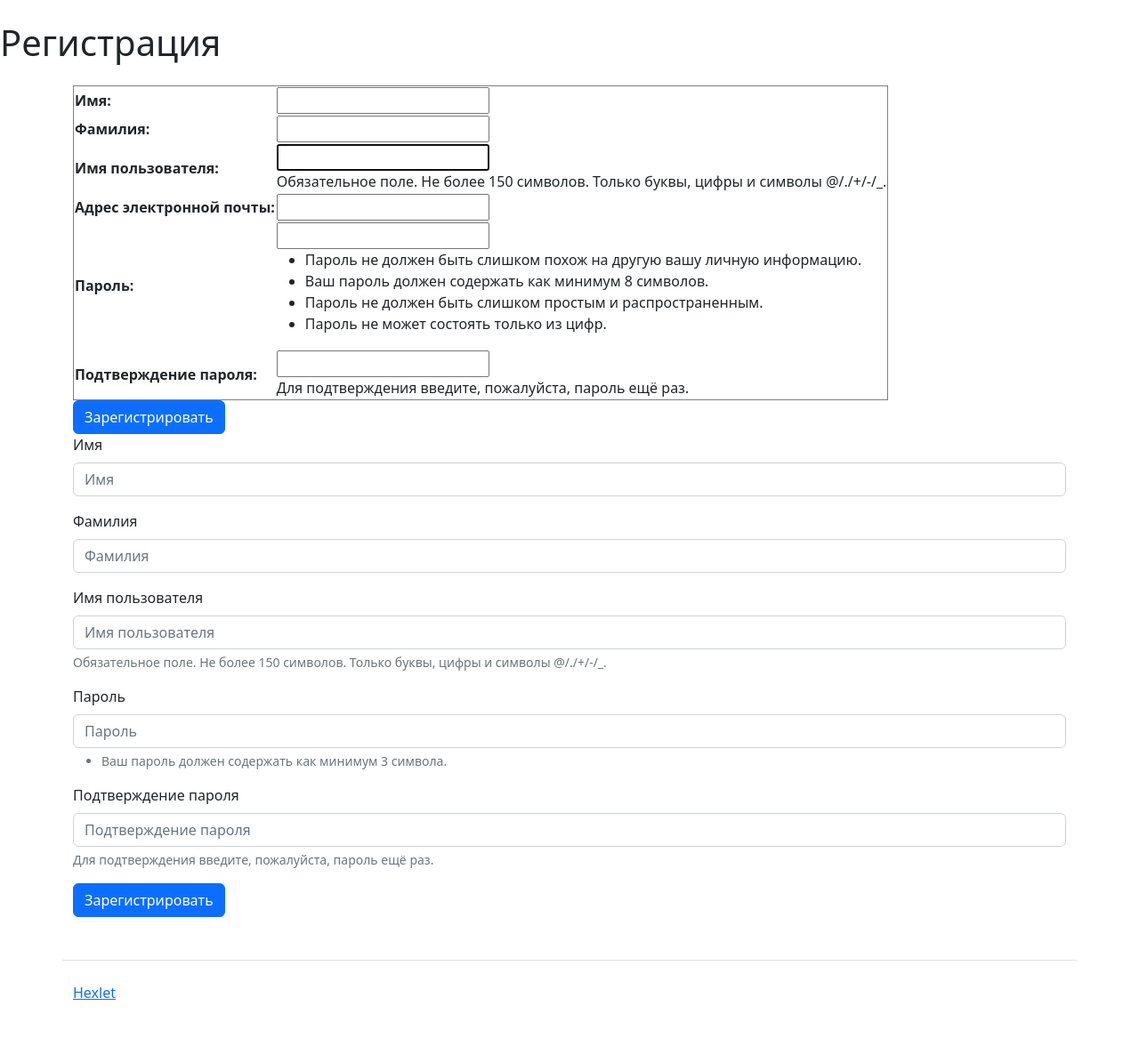
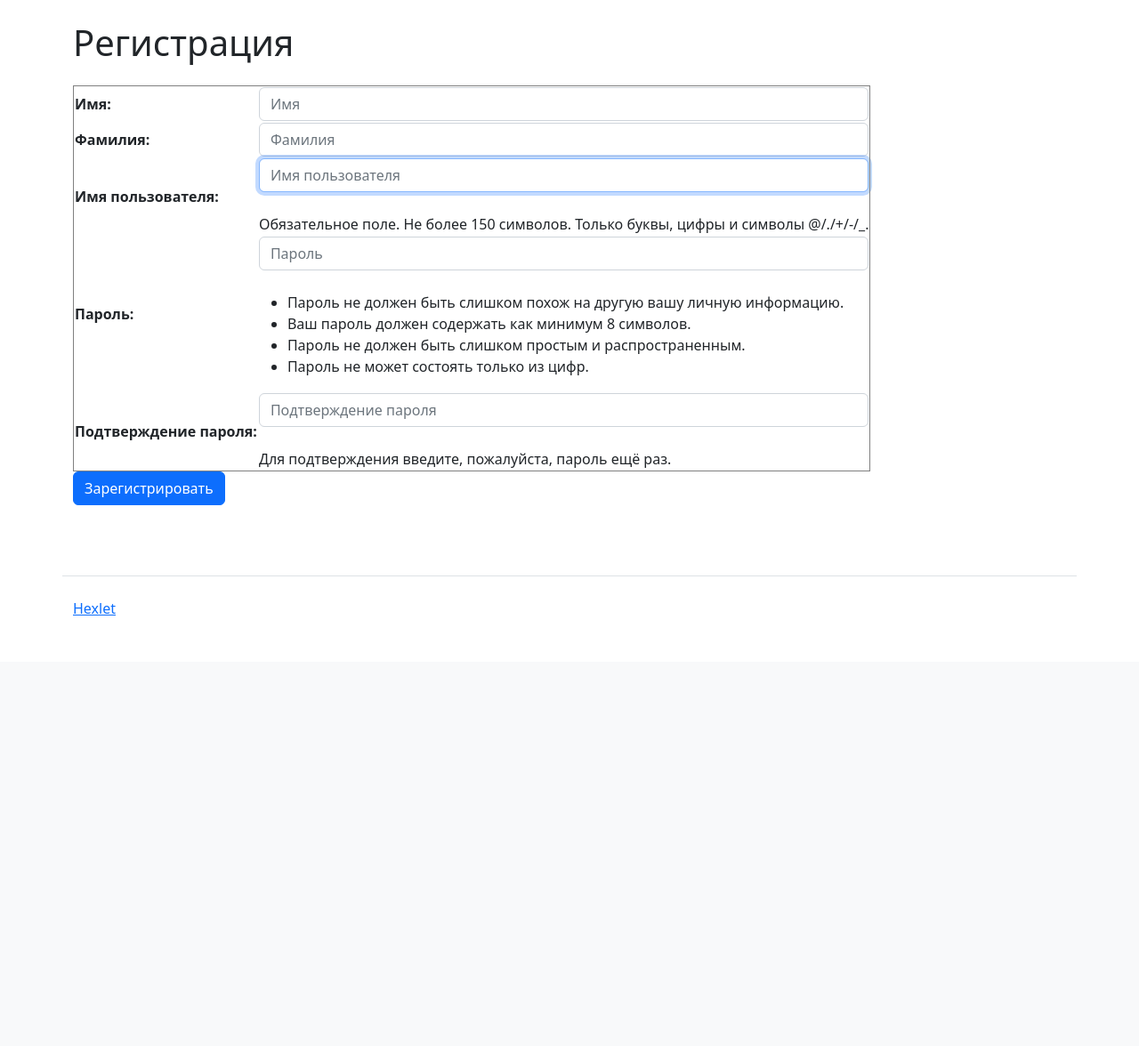
Before and after one commit to Vadimhungry/Django-Task-Manager, a Django app: page /users/create/ in a window 1280 px wide. Shown: the part 56-1232 px from the top of the page at 89% size. After the commit the page ends 748 px from the top, so only its background shows below. Run offline with Django 4.2, Linux system fonts and the light colour scheme.

Commit message:
create user correction

```diff
--- a/task_manager/users/forms.py
+++ b/task_manager/users/forms.py
@@ -4,9 +4,22 @@ from .models import CustomUser
 
 class CustomUserCreationForm(UserCreationForm):
 
+    def __init__(self, *args, **kwargs):
+        super(CustomUserCreationForm, self).__init__(*args, **kwargs)
+
+        self.fields['password1'].widget.attrs['class'] = 'form-control'
+        self.fields['password2'].widget.attrs['class'] = 'form-control'
+        self.fields['password1'].widget.attrs['placeholder'] = 'Пароль'
+        self.fields['password2'].widget.attrs['placeholder'] = 'Подтверждение пароля'
+
     class Meta(UserCreationForm):
         model = CustomUser
-        fields = ('first_name', 'last_name', 'username', 'email')
+        fields = ('first_name', 'last_name', 'username', 'password1', 'password2')
+        widgets = {
+            'first_name': forms.TextInput(attrs={'class': 'form-control', 'placeholder': 'Имя'}),
+            'last_name': forms.TextInput(attrs={'class': 'form-control', 'placeholder': 'Фамилия'}),
+            'username': forms.TextInput(attrs={'class': 'form-control', 'placeholder': 'Имя пользователя'}),
+        }
 
 
 class CustomUserChangeForm(UserChangeForm):
--- a/task_manager/users/views.py
+++ b/task_manager/users/views.py
@@ -2,16 +2,17 @@ from django.shortcuts import render, redirect
 from django.http import HttpResponse
 from .forms import CustomUserCreationForm
 from django.views import View
-
+from task_manager.users.models import CustomUser
 
 class IndexView(View):
     def get(self, request, *args, **kwargs):
-        # articles = Article.objects.all()[:15]
+        users = CustomUser.objects.all()[:15]
+        print(users)
         return render(
             request,
             "users/index.html",
             context={
-                "users": "USSSEEEERRRSSS"
+                "users": users
             }
         )
 
@@ -26,6 +27,6 @@ class UserCreateFormView(View):
         form = CustomUserCreationForm(request.POST)
         if form.is_valid():  # Если данные корректные, то сохраняем данные формы
             form.save()
-            return redirect('articles')  # Редирект на указанный маршрут
+            return redirect('users_index')  # Редирект на указанный маршрут
         # Если данные некорректные, то возвращаем человека обратно на страницу с заполненной формой
-        return render(request, 'articles/create.html', {'form': form})
+        return render(request, 'users/create_user.html', {'form': form})
--- a/templates/users/create_user.html
+++ b/templates/users/create_user.html
@@ -1,5 +1,6 @@
 {% extends 'base.html' %}
 {% block content %}
+    <div class="container wrapper flex-grow-1">
     <h1 class="my-4">Регистрация</h1>
 
     {% if form.errors %}
@@ -11,7 +12,7 @@
             </ul>
         </div>
     {% endif %}
-    <div class="container wrapper flex-grow-1">
+
         <form action="{% url 'user_create' %}" method="post">
             {% csrf_token %}
             <table border="1">
@@ -20,60 +21,4 @@
             <input type="submit" class="btn btn-primary" value="Зарегистрировать">
         </form>
     </div>
-
-     <div class="container wrapper flex-grow-1">
-
-
-         <form method="post">
-             <input type="hidden" name="csrfmiddlewaretoken"
-                    value="BuEE5Gs8y3por9TdG5Eudk00JBwph3M9kYXukURZAJWz2614q1qB7uzS5NdsrWd4">
-             <div class="mb-3"><label class="form-label" for="id_first_name">Имя</label><input type="text"
-                                                                                               name="first_name"
-                                                                                               maxlength="150"
-                                                                                               class="form-control"
-                                                                                               placeholder="Имя"
-                                                                                               required
-                                                                                               id="id_first_name"></div>
-             <div class="mb-3"><label class="form-label" for="id_last_name">Фамилия</label><input type="text"
-                                                                                                  name="last_name"
-                                                                                                  maxlength="150"
-                                                                                                  class="form-control"
-                                                                                                  placeholder="Фамилия"
-                                                                                                  required
-                                                                                                  id="id_last_name">
-             </div>
-             <div class="mb-3"><label class="form-label" for="id_username">Имя пользователя</label><input type="text"
-                                                                                                          name="username"
-                                                                                                          maxlength="150"
-                                                                                                          autofocus
-                                                                                                          class="form-control"
-                                                                                                          placeholder="Имя пользователя"
-                                                                                                          required
-                                                                                                          id="id_username">
-                 <div class="form-text">Обязательное поле. Не более 150 символов. Только буквы, цифры и символы
-                     @/./+/-/_.
-                 </div>
-             </div>
-             <div class="mb-3"><label class="form-label" for="id_password1">Пароль</label><input type="password"
-                                                                                                 name="password1"
-                                                                                                 autocomplete="new-password"
-                                                                                                 class="form-control"
-                                                                                                 placeholder="Пароль"
-                                                                                                 required
-                                                                                                 id="id_password1">
-                 <div class="form-text">
-                     <ul>
-                         <li>Ваш пароль должен содержать как минимум 3 символа.</li>
-                     </ul>
-                 </div>
-             </div>
-             <div class="mb-3"><label class="form-label" for="id_password2">Подтверждение пароля</label><input
-                     type="password" name="password2" autocomplete="new-password" class="form-control"
-                     placeholder="Подтверждение пароля" required id="id_password2">
-                 <div class="form-text">Для подтверждения введите, пожалуйста, пароль ещё раз.</div>
-             </div>
-             <input class="btn btn-primary" type="submit" value="Зарегистрировать">
-         </form>
-
-    </div>
 {% endblock %}
```
Also changed, not shown: templates/users/index.html (+40 -1 lines).
